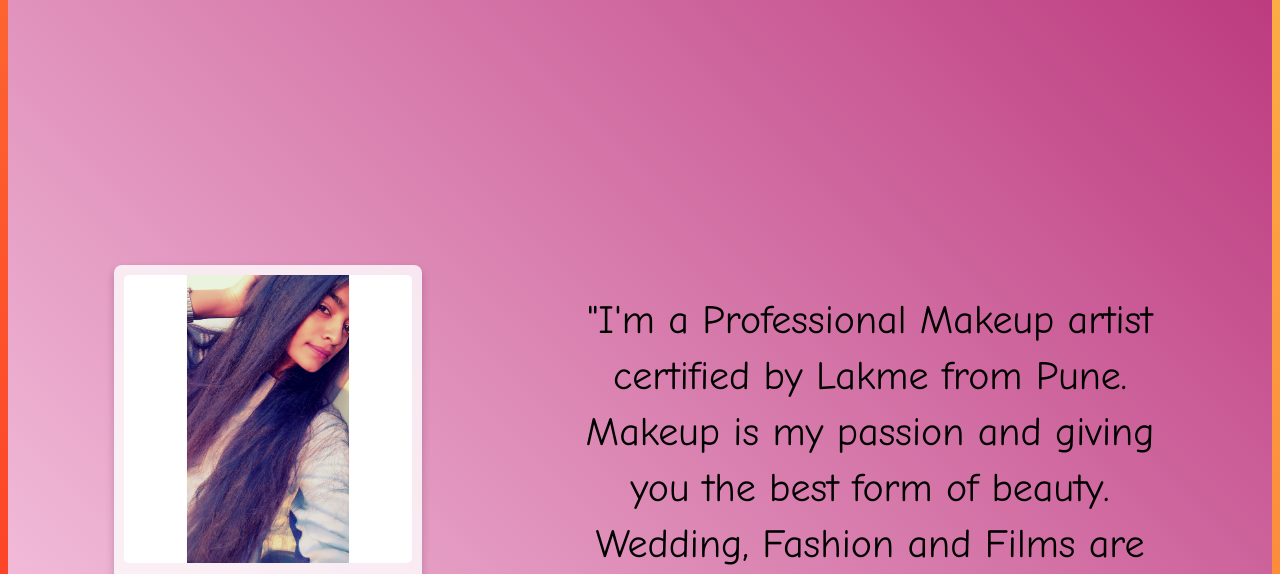
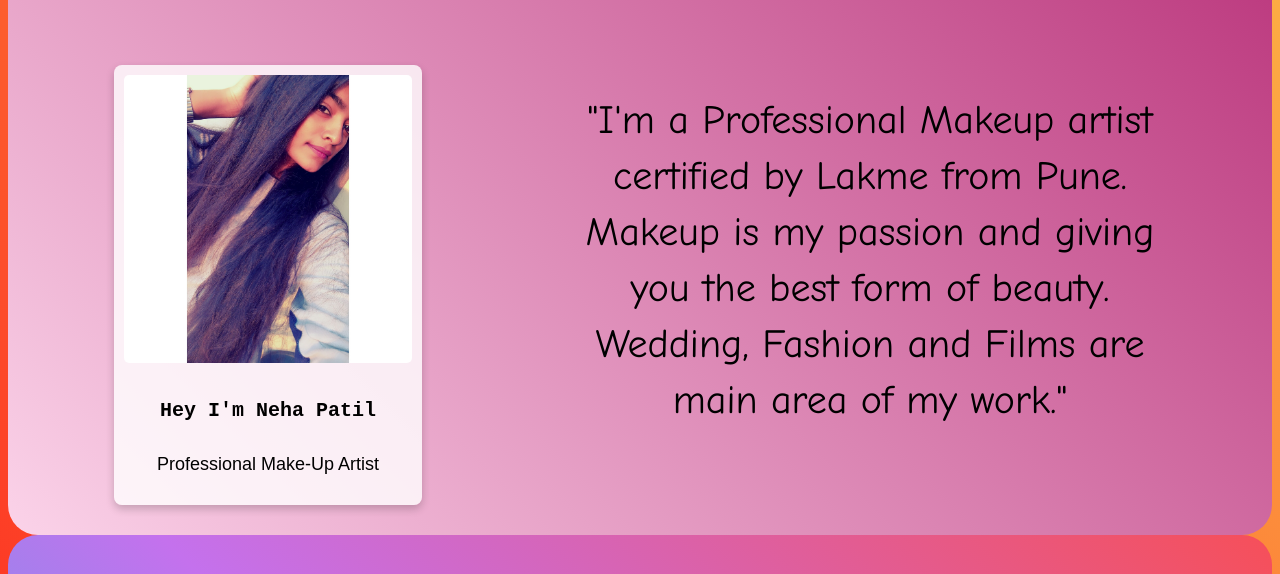
Before and after one commit to mohitjakhotra/nehapatil, a plain HTML site: page index.html in a window 1280 px wide. Shown: the part 73-647 px from the top of the page. Drawn offline with Linux system fonts and the light colour scheme; a web font is replaced by a local one.

Commit message:
Update main_stylesheet.css

```diff
--- a/css/main_stylesheet.css
+++ b/css/main_stylesheet.css
@@ -24,7 +24,7 @@ body{
   flex-direction: row;
   justify-content: center;
   align-items: center;
-  height: 100rem;
+  height: 60rem;
 
 
   background-image: linear-gradient(45deg,#FBD3E9,#BB377D);
```
